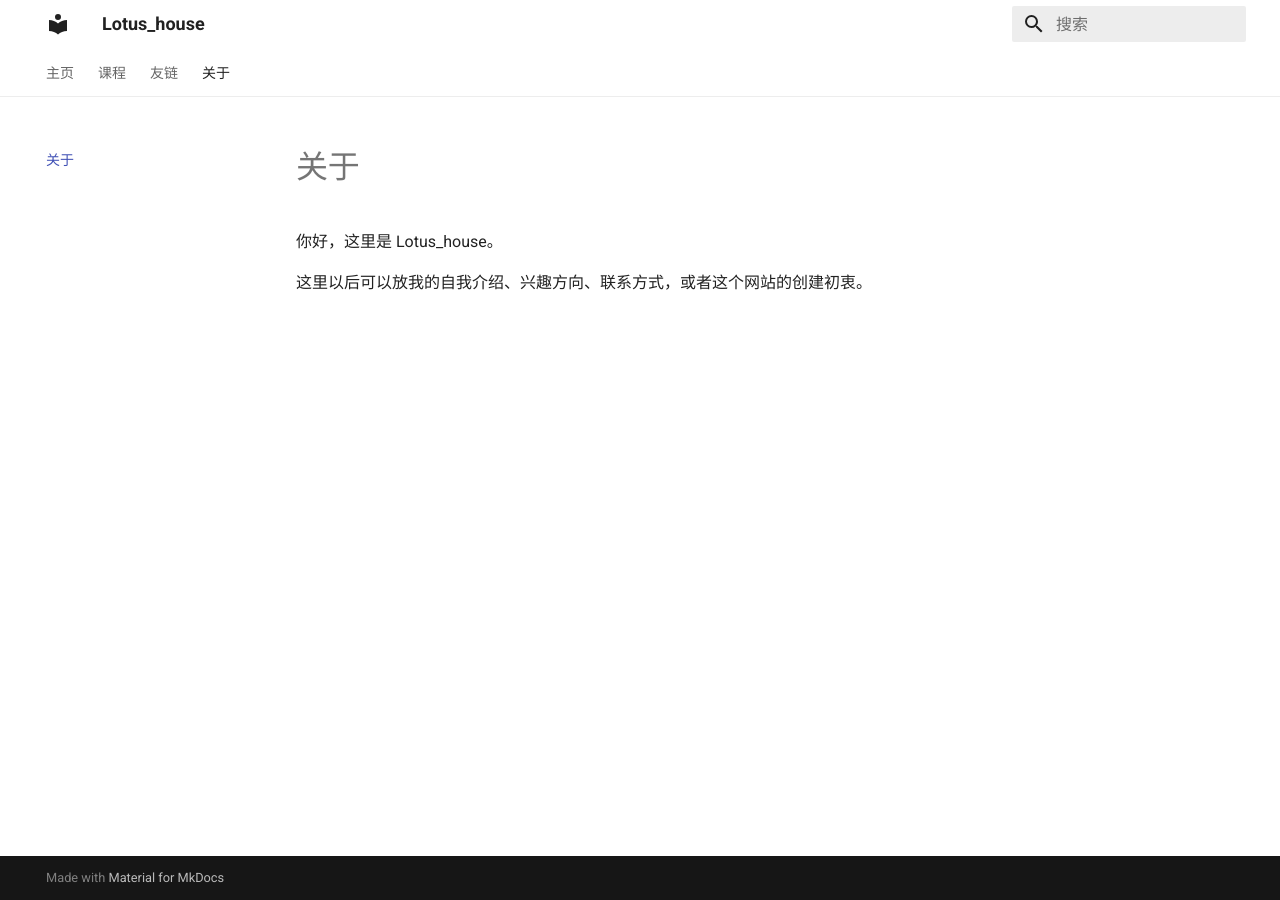
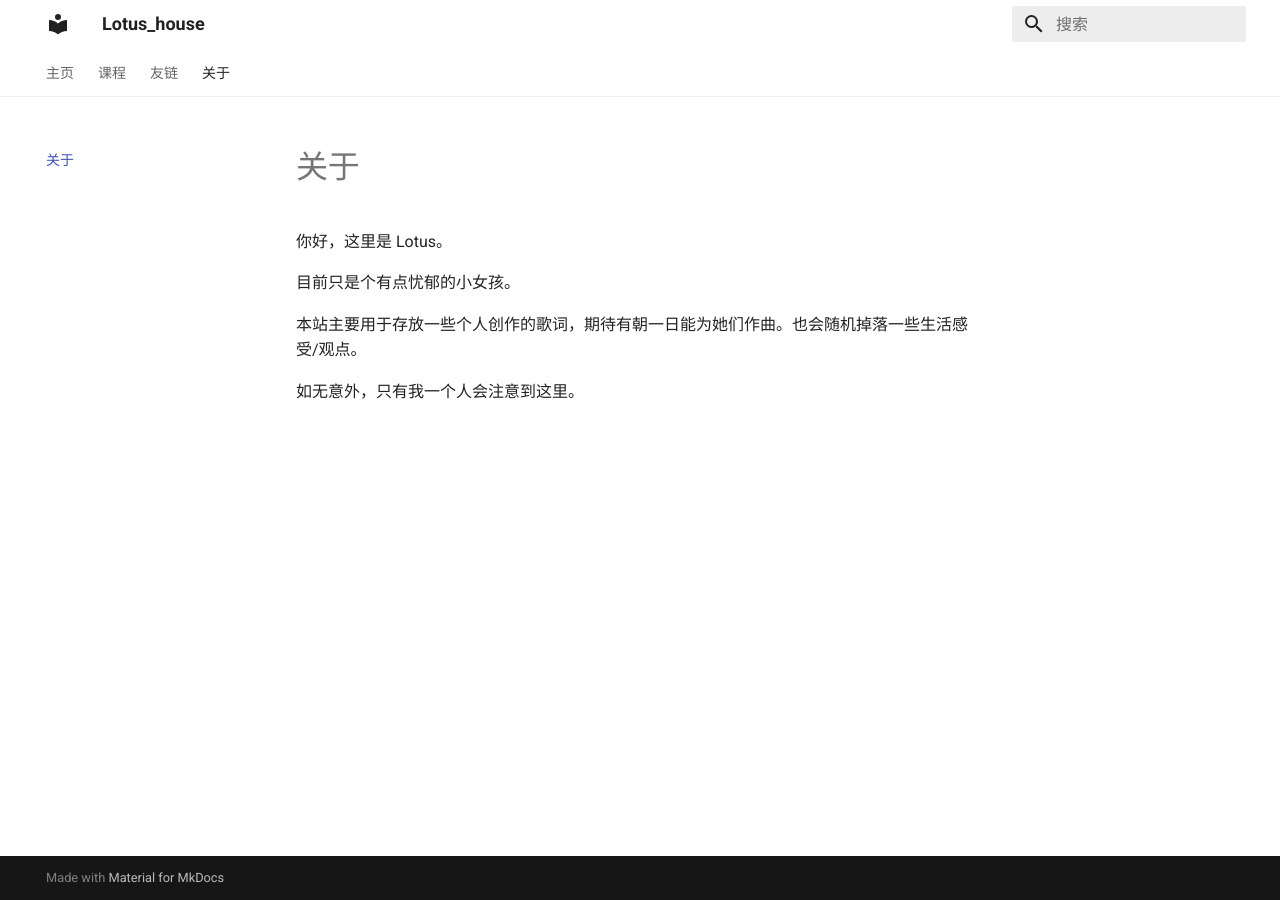
Before and after one commit to CallMeLotus/Lotus_house, an MkDocs documentation site: the page built from docs/about/index.md, in a window 1280 px wide. Built offline with MkDocs 1.6.1 and Material for MkDocs 9.7.7, drawn with Linux system fonts in a browser that asks for light colours.

Commit message:
Update site content

```diff
--- a/docs/about/index.md
+++ b/docs/about/index.md
@@ -1,5 +1,9 @@
 # 关于
 
-你好，这里是 Lotus_house。
+你好，这里是 Lotus。
 
-这里以后可以放我的自我介绍、兴趣方向、联系方式，或者这个网站的创建初衷。
+目前只是个有点忧郁的小女孩。
+
+本站主要用于存放一些个人创作的歌词，期待有朝一日能为她们作曲。也会随机掉落一些生活感受/观点。
+
+如无意外，只有我一个人会注意到这里。
```
Also changed, not shown: docs/course/index.md (+2 -0 lines), docs/index.md (+5 -0 lines).
